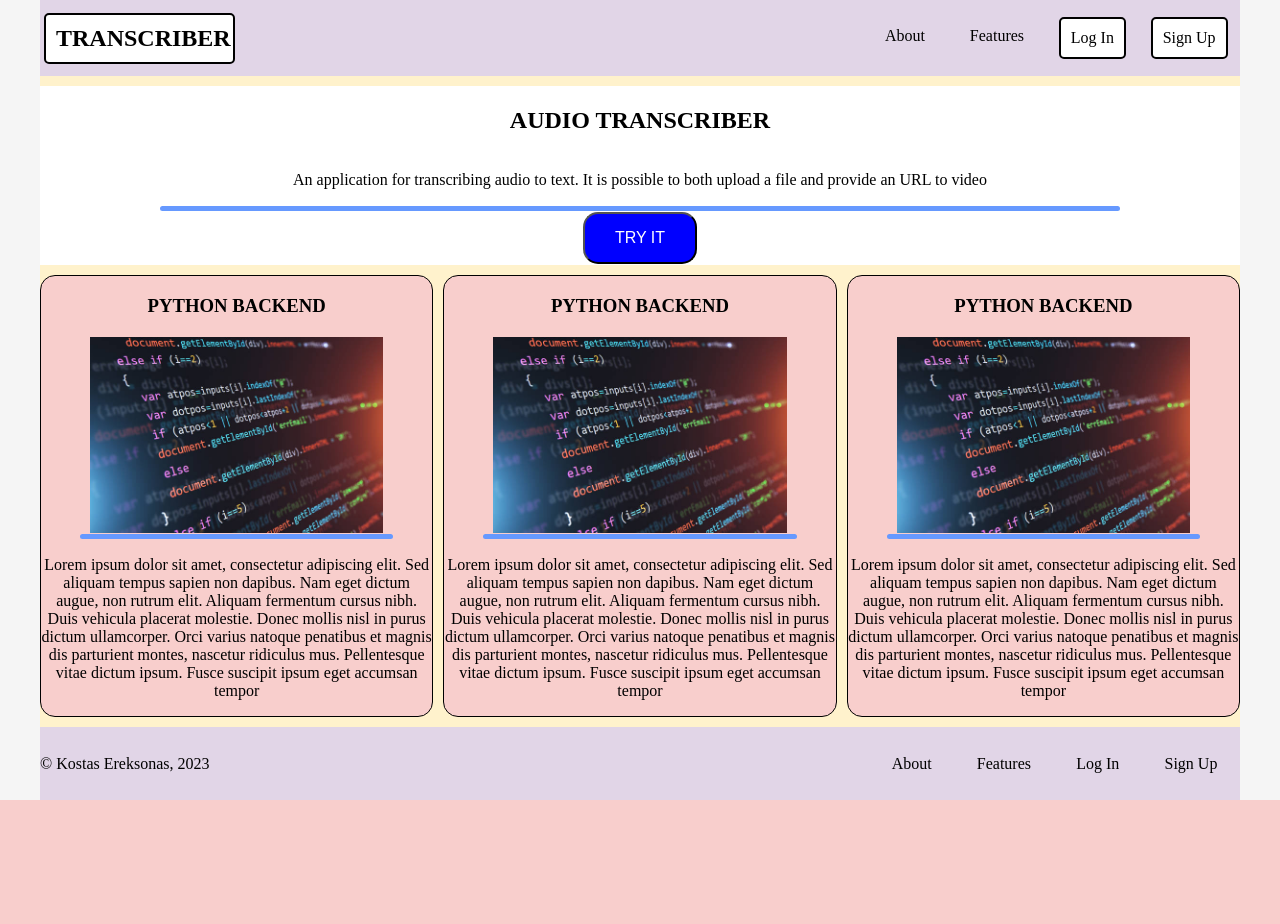
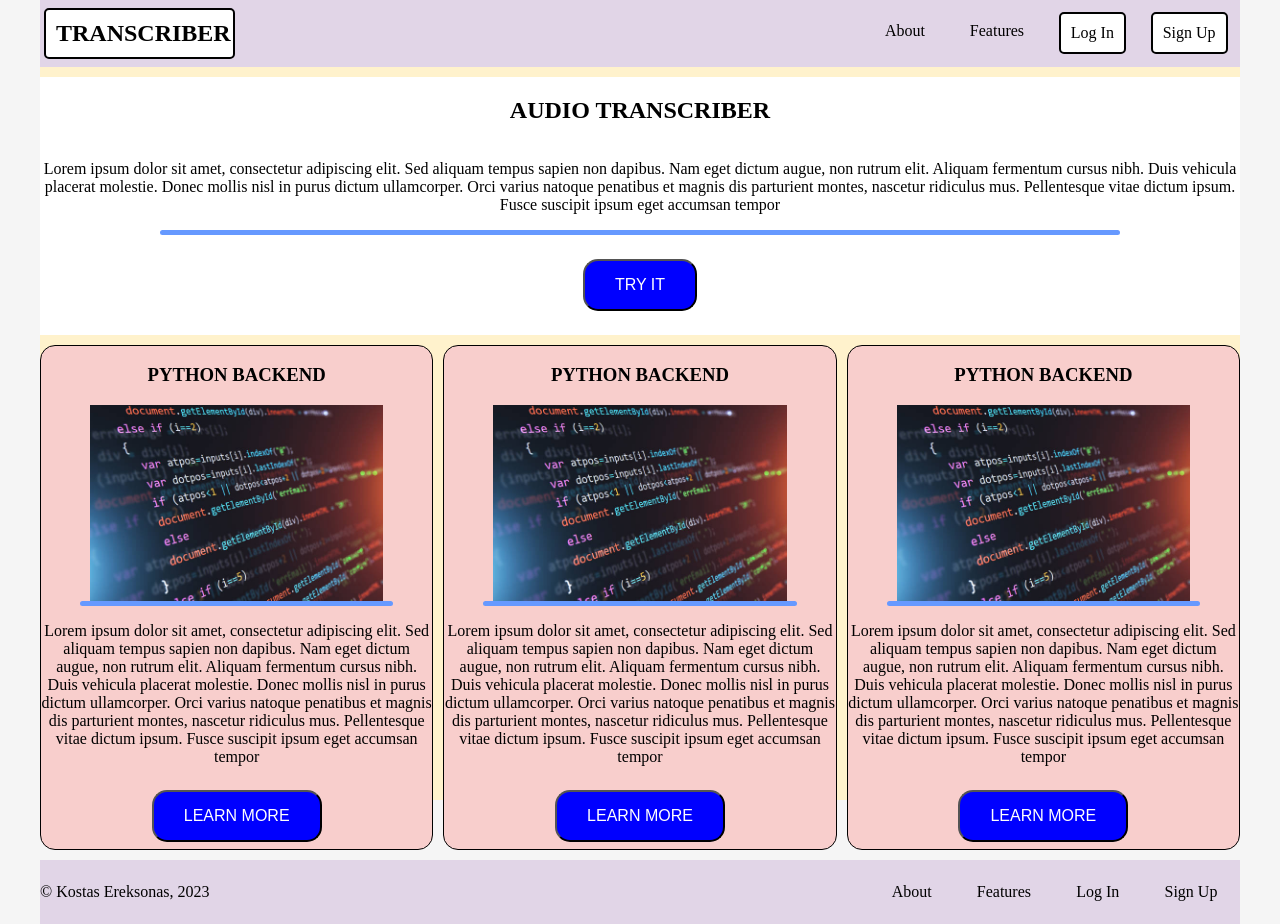
Before and after one commit to KostasEreksonas/transcriberWEB, a PHP site: page / in a window 1280 px wide. Before the commit the page ends 800 px from the top, so only its background shows below. Run offline with PHP 8.4, Linux system fonts and the light colour scheme.

Commit message:
Created a placeholder for a popup

```diff
--- a/project_files/public_html/css/styles.css
+++ b/project_files/public_html/css/styles.css
@@ -49,11 +49,12 @@ a {
     width: 80%;
 }
 
-.banner > button {
+button {
     border-radius: 15px;
     background-color: var(--button-color);
     color: white;
     padding: 15px 30px;
+    margin: 2%;
     text-align: center;
     text-decoration: none;
     font-size: 16px;
--- a/project_files/public_html/index.html
+++ b/project_files/public_html/index.html
@@ -31,8 +31,12 @@
     <main>
         <section class="banner">
             <h1>AUDIO TRANSCRIBER</h1>
-            <p>An application for transcribing audio to text. It is possible to both upload a file and provide an URL to
-                video</p>
+            <p>Lorem ipsum dolor sit amet, consectetur adipiscing elit. Sed aliquam tempus sapien non dapibus.
+            Nam eget dictum augue, non rutrum elit. Aliquam fermentum cursus nibh. Duis vehicula placerat
+            molestie.
+            Donec mollis nisl in purus dictum ullamcorper. Orci varius natoque penatibus et magnis dis
+            parturient montes,
+            nascetur ridiculus mus. Pellentesque vitae dictum ipsum. Fusce suscipit ipsum eget accumsan tempor</p>
             <section class="line"></section>
             <button>TRY IT</button>
         </section>
@@ -49,6 +53,7 @@
                     parturient montes,
                     nascetur ridiculus mus. Pellentesque vitae dictum ipsum. Fusce suscipit ipsum eget accumsan tempor
                 </p>
+                <button onclick="displayInfo()">LEARN MORE</buttona>
             </section>
             <section class="infoblock">
                 <h1>PYTHON BACKEND</h1>
@@ -62,6 +67,7 @@
                     parturient montes,
                     nascetur ridiculus mus. Pellentesque vitae dictum ipsum. Fusce suscipit ipsum eget accumsan tempor
                 </p>
+                <button onclick="displayInfo()">LEARN MORE</buttona>
             </section>
             <section class="infoblock">
                 <h1>PYTHON BACKEND</h1>
@@ -75,6 +81,7 @@
                     parturient montes,
                     nascetur ridiculus mus. Pellentesque vitae dictum ipsum. Fusce suscipit ipsum eget accumsan tempor
                 </p>
+                <button onclick="displayInfo()">LEARN MORE</buttona>
             </section>
         </section>
     </main>
@@ -94,5 +101,6 @@
         </section>
     </footer>
 </div>
+<script src="js/test.js"></script>
 </body>
 </html>
--- a/project_files/public_html/js/test.js
+++ b/project_files/public_html/js/test.js
@@ -1 +1,3 @@
-console.log(3);
+function displayInfo() {
+    let element = document.getElementById('more-info');
+}
```
